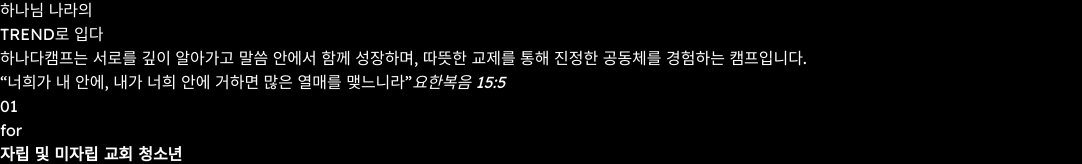
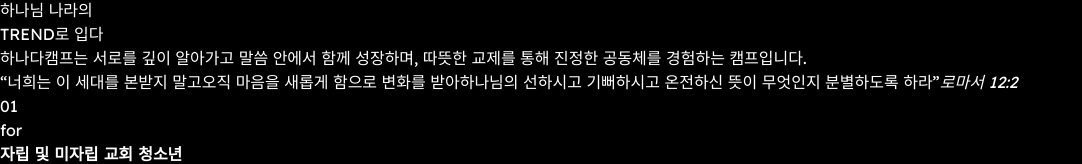
Before and after one commit to auricommunity/auricommunity, a React (Vite) app: page /camp/hanada in a window 1280 px wide. Shown: the part 438-602 px from the top of the page, without its empty margins (0-1082 px from the left). Built offline with nearby package versions, Linux system fonts and the light colour scheme.

Commit message:
Update Hanada camp theme scripture

```diff
--- a/src/pages/HanadaCampDetailPage.tsx
+++ b/src/pages/HanadaCampDetailPage.tsx
@@ -151,14 +151,16 @@ export default function HanadaCampDetailPage() {
           세상을<br />하나님 나라의<br /><span className="text-white/75">TREND</span>로 입다
         </h2>
 
-        <div className="mt-20 grid gap-12 border-t border-white/20 pt-10 md:mt-28 lg:grid-cols-[0.85fr_1.15fr] lg:items-start lg:gap-20">
+        <div className="mt-20 grid gap-12 border-t border-white/20 pt-10 md:mt-28 xl:grid-cols-[0.55fr_1.45fr] xl:items-start xl:gap-16">
           <p className="max-w-[34rem] text-lg font-light leading-8 text-white/75 md:text-xl md:leading-9">
             하나다캠프는 서로를 깊이 알아가고 말씀 안에서 함께 성장하며,
             따뜻한 교제를 통해 진정한 공동체를 경험하는 캠프입니다.
           </p>
-          <blockquote className="max-w-[46rem] text-2xl font-normal leading-[1.45] tracking-[-0.035em] md:text-3xl lg:justify-self-end lg:pl-4">
-            “너희가 내 안에, 내가 너희 안에 거하면 많은 열매를 맺느니라”
-            <cite className="mt-8 block text-sm not-italic tracking-[0.16em] text-white/65">요한복음 15:5</cite>
+          <blockquote className="max-w-[58rem] text-[clamp(1.2rem,1.8vw,1.5rem)] font-normal leading-[1.55] tracking-[-0.04em] xl:justify-self-end xl:pl-4">
+            <span className="block">“너희는 이 세대를 본받지 말고</span>
+            <span className="block">오직 마음을 새롭게 함으로 변화를 받아</span>
+            <span className="block">하나님의 선하시고 기뻐하시고 온전하신 뜻이 무엇인지 분별하도록 하라”</span>
+            <cite className="mt-8 block text-sm not-italic tracking-[0.16em] text-white/65">로마서 12:2</cite>
           </blockquote>
         </div>
       </section>
```
